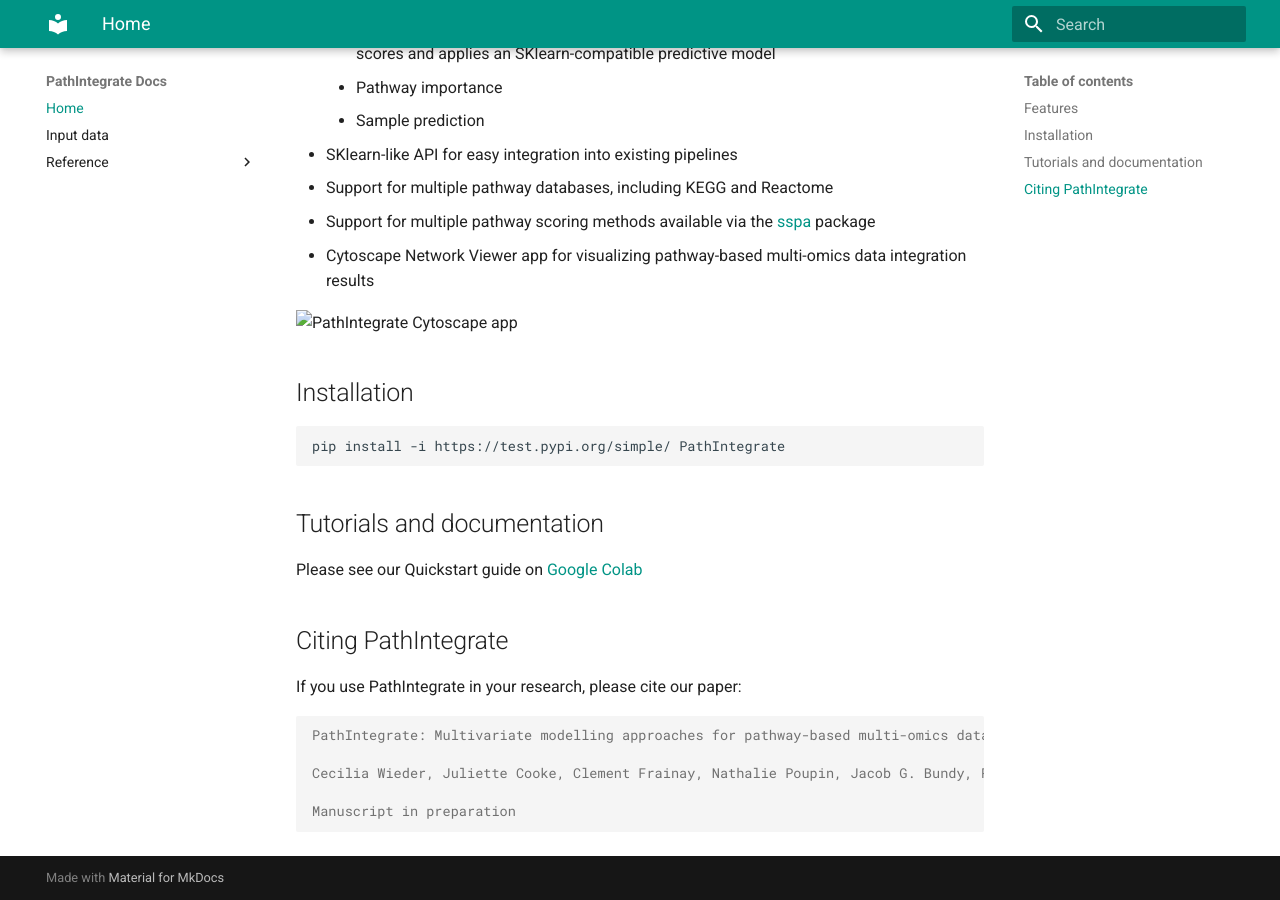
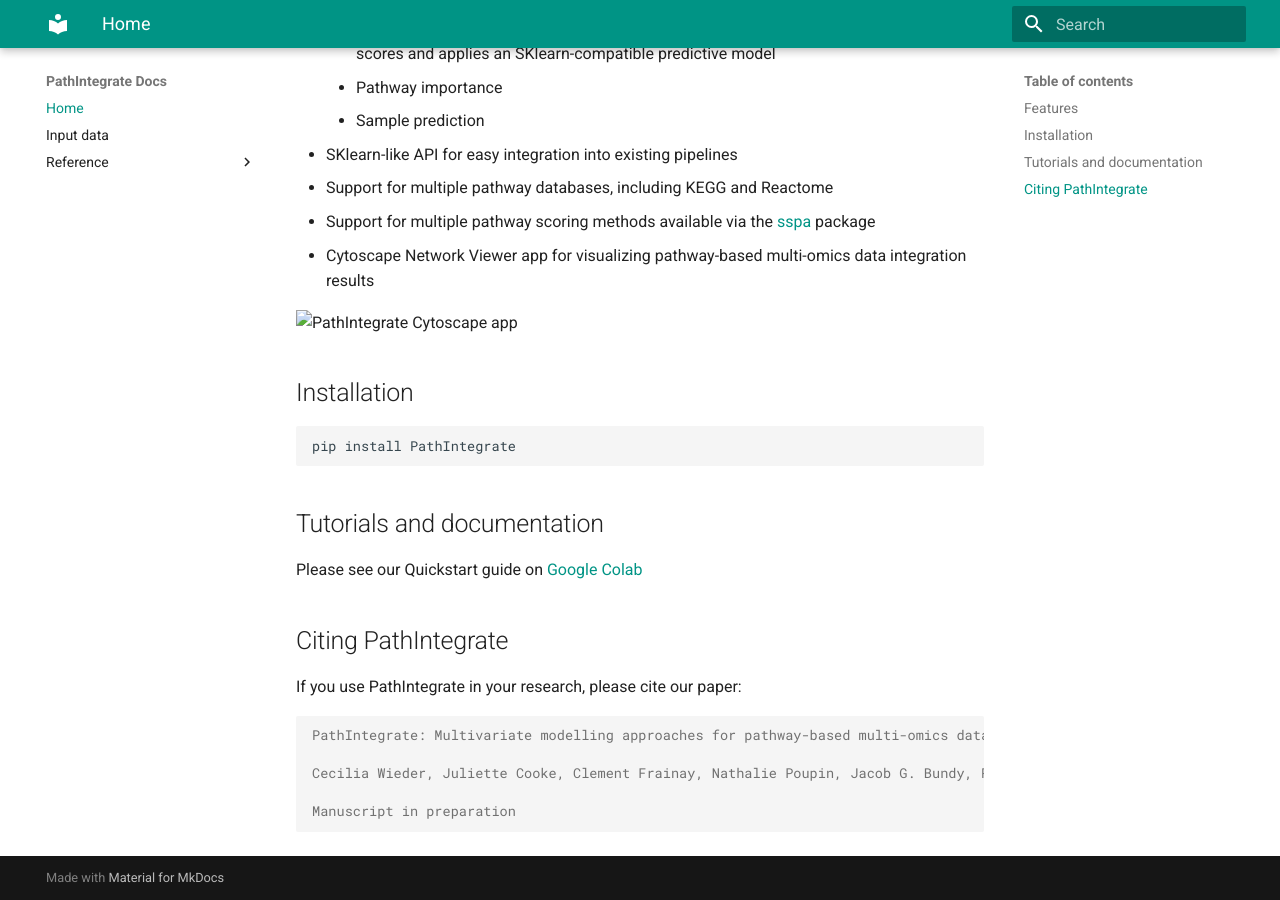
Before and after one commit to cwieder/PathIntegrate, an MkDocs documentation site: the page built from docs/docs/index.md, in a window 1280 px wide and 900 px high, scrolled down 951 px. Built offline with MkDocs 1.6.1 and Material for MkDocs 9.7.7, drawn with Linux system fonts in a browser that asks for light colours; part of the change alters nothing that is shown.

````diff
--- a/docs/docs/index.md
+++ b/docs/docs/index.md
@@ -18,7 +18,7 @@ PathIntegrate Python package for pathway-based multi-omics data integration
 
 ## Installation
 ```bash
-pip install -i https://test.pypi.org/simple/ PathIntegrate
+pip install PathIntegrate
 ```
 
 ## Tutorials and documentation
````
Also changed, not shown: README.md.
